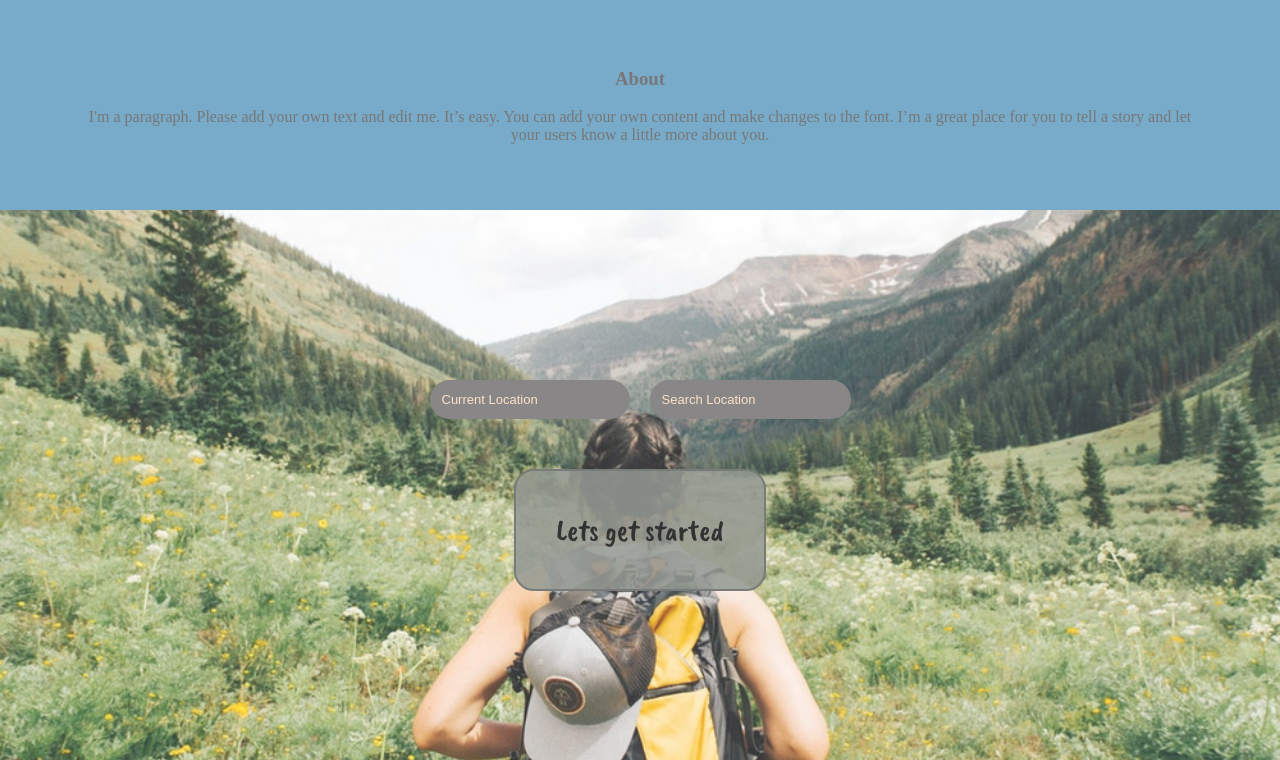
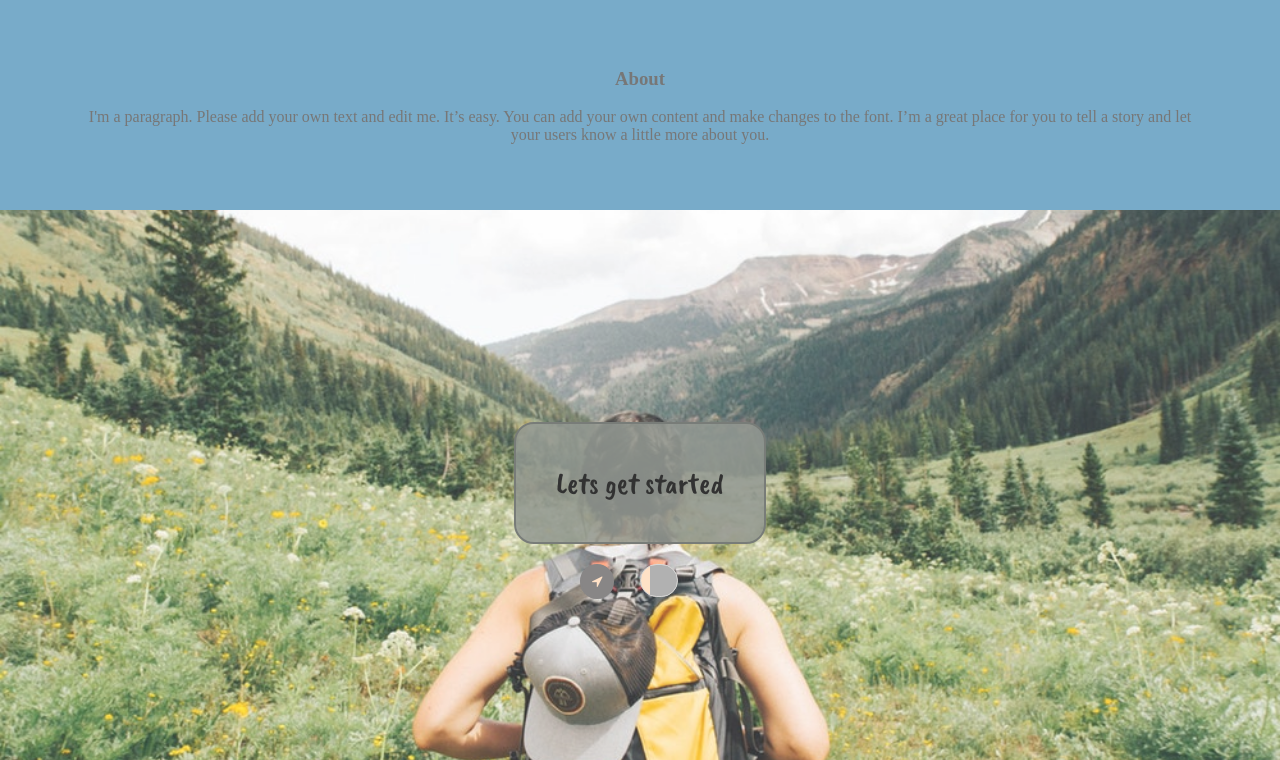
Before and after one commit to ambiab/happy-feet, a Flask app: page / in a window 1280 px wide. Shown: the part 551-1311 px from the top of the page. Run offline with Flask 2, Linux system fonts and the light colour scheme; some libraries are stand-ins or nearby versions; grey boxes are pictures that could not be loaded.

Commit message:
new search and get current location icons

```diff
--- a/static/css/main-page.css
+++ b/static/css/main-page.css
@@ -109,44 +109,60 @@ li {
 }
 
 .search-wrapper {
-   display: flex;
-   flex-direction: row;
+    display: flex;
+    flex-direction: row;
 
-   justify-content: space-around;
+   margin-top: 20px;
 }
 
-#get-current-location, #search-location {
-    margin: 0 10px;
+.search-wrapper--button {
+    width: 100px;
+}
 
+#get-current-location {
     border-radius: 20px;
 
     background: rgb(107, 104, 104);
     border: 2px solid rgb(107, 104, 104);
 
-    padding: 10px;
+    padding: 8px 10px;
 
     color: peachpuff;
+
+    margin-left: 40px;
 }
 
-#get-current-location {
-    font-size: 13px;
+#search-location input[type=search] {
+    position: absolute;
+
+    background: peachpuff url(https://static.tumblr.com/ftv85bp/MIXmud4tx/search-icon.png) no-repeat 9px center;
+	border: solid 1px #ccc;
+    padding: 8px 10px;
+    width: 38px;
+
+	-webkit-border-radius: 10em;
+	-moz-border-radius: 10em;
+	border-radius: 10em;
+
+	-webkit-transition: all .5s;
+	-moz-transition: all .5s;
+	transition: all .5s;
 }
 
-::-webkit-input-placeholder {
-    color: peachpuff;
-    font-size: 13px;
-}
-::-moz-placeholder {
-    color: peachpuff;
-    font-size: 13px;
+#search-location input[type=search]:focus {
+	width: 130px;
+	padding-left: 32px;
+	color: #000;
+	background-color: #fff;
+	cursor: auto;
 }
 
-:-ms-input-placeholder {
-    color: peachpuff;
-    font-size: 13px;
+#search-location input[type=search]:hover {
+	background-color: #fff;
 }
-
-::placeholder {
-    color: peachpuff;
-    font-size: 13px;
+#search-location input:-moz-placeholder {
+	color: transparent;
 }
+#search-location input::-webkit-input-placeholder {
+	color: transparent;
+}
--- a/templates/main-page.html
+++ b/templates/main-page.html
@@ -43,11 +43,21 @@
             </div>
 
             <div class='background-image-2'>
+                <div class='getstarted'>Lets get started</div>
                 <div class='search-wrapper'>
-                    <input id='get-current-location' value='Current Location' />
-                    <input id='search-location' placeholder='Search Location'/>
+                    <div class='search-wrapper--button'>
+                        <button id='get-current-location'>
+                            <i class="fa fa-location-arrow" aria-hidden="true"></i>
+                        </button>
+                    </div>
+                    <div class='search-wrapper--button'>
+                        <form id='search-location'>
+                            <input type="search" placeholder="Search">
+                        </form>
+                    </div>
+
+                    <!-- <input id='search-location' placeholder='Search Location'/> -->
                 </div>
-                <div class='getstarted'>Lets get started</div>
             </div>
         </div>
 
```
